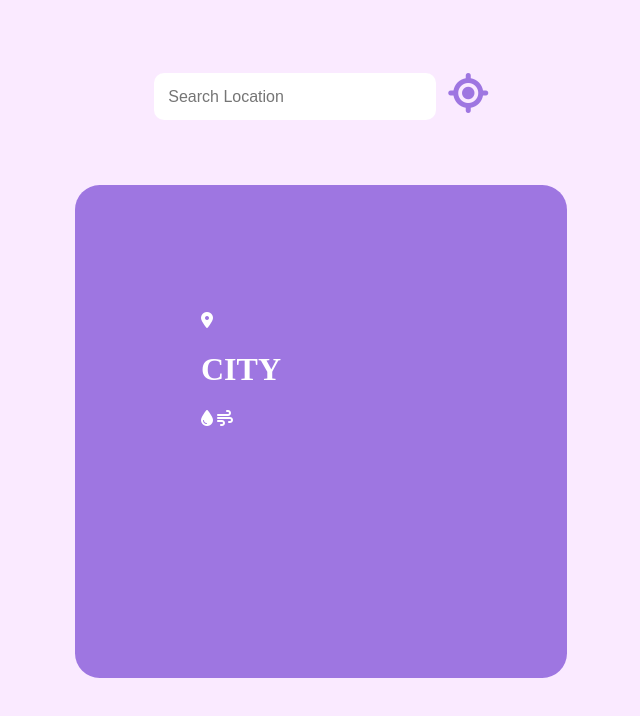
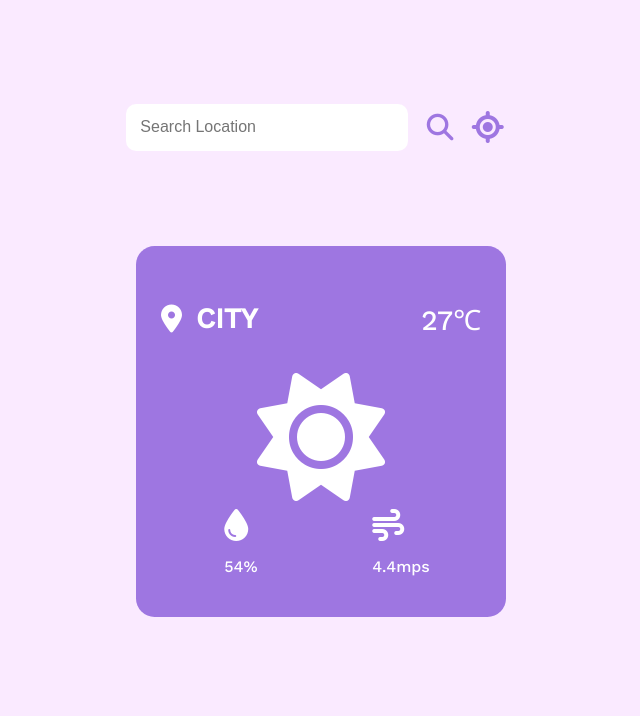
Before and after one commit to noelkearneyy/vanillaWeatherApp, a plain HTML site: page index.html in a window 1280 px wide. Shown: the whole page, without its empty margins (319-959 px from the left). Drawn offline with nearby package versions, Linux system fonts and the light colour scheme.

Commit message:
frontend

```diff
--- a/index.html
+++ b/index.html
@@ -1,28 +1,63 @@
 <!DOCTYPE html>
 <html lang="en">
+
 <head>
     <meta charset="UTF-8">
     <meta http-equiv="X-UA-Compatible" content="IE=edge">
     <meta name="viewport" content="width=device-width, initial-scale=1.0">
     <link rel="stylesheet" type="text/css" href="style.css">
     <script src="https://kit.fontawesome.com/420af9dd0e.js" crossorigin="anonymous"></script>
+    <script type="text/javascript" src="https://livejs.com/live.js"></script>
     <title>Weather App</title>
 </head>
+
 <body>
 
-    <div class="searchLocationContainer">
-        <input class="locationSearchInput" name="locationSearchInput" type="text" placeholder="Search Location" tabindex="1"/>
-        <i class="fa-solid fa-location-crosshairs locationSearchIcon" id="locationSearchIcon" tabindex="2"></i>
-    </div>
+        <form class="searchLocationContainer">
+        <input class="locationSearchInput" name="locationSearchInput" type="text" placeholder="Search Location" tabindex="1" />
+            <button type="submit" class="locationSearchBtn" tabindex="2"><i class="fa-solid fa-magnifying-glass locationSearchIcon"></i></button>
+            <i class="fa-solid fa-location-crosshairs locationSearchIcon" id="locationSearchIcon" tabindex="3"></i>
+        </form>
 
     <div class="weatherContainer">
-        <i class="fa-sharp fa-solid fa-location-dot"></i>
-        <h1>CITY</h1>
-        <i class="fa-solid fa-droplet"></i>
-        <i class="fa-solid fa-wind"></i>
+        <div class="headerContainer">
+        <div class="cityContainer" tabindex="3">
+            <i class="fa-sharp fa-solid fa-location-dot"></i>
+            <h1>CITY</h1>
+        </div>
+
+        <div class="temperature" tabindex="4">
+            <p>27&#8451</p>
+        </div>
+        </div>
+
+        <div class="weatherIconContainer" tabindex="5">
+            <i class="fa-solid fa-sun weatherIcon"></i>
+            <!-- <i class="fa-solid fa-clouds-sun"></i> -->
+            <!-- <i class="fa-solid fa-clouds"></i> -->
+            <!-- <i class="fa-solid fa-cloud-sun-rain weatherIcon"></i> -->
+            <!-- <i class="fa-solid fa-cloud-showers-heavy weatherIcon"></i> -->
+            <!-- <i class="fa-solid fa-cloud-snow"></i> -->
+        </div>
+
+        <div class="metricsContainer">
+            <div class="metric" tabindex="6">
+                <i class="fa-solid fa-droplet"></i>
+                <p id="rainMetric">54%</p>
+            </div>
+
+            <div class="metric" tabindex="7">
+                <i class="fa-solid fa-wind"></i>
+                <p id="windMetric">4.4mps</p>
+            </div>
+        </div>
     </div>
 
 </body>
 
 <script src="index.js"></script>
+<script src="https://cdnjs.cloudflare.com/ajax/libs/axios/1.3.4/axios.min.js"
+    integrity="sha512-LUKzDoJKOLqnxGWWIBM4lzRBlxcva2ZTztO8bTcWPmDSpkErWx0bSP4pdsjNH8kiHAUPaT06UXcb+vOEZH+HpQ=="
+    crossorigin="anonymous" referrerpolicy="no-referrer"></script>
+
 </html>
--- a/index.js
+++ b/index.js
@@ -1,10 +1,25 @@
 const searchLocationInput = document.querySelector('.locationSearchInput');
 const searchLocationIcon = document.querySelector('#locationSearchIcon');
 
-const searchDetails = {}
+const APIKey = "171073ee66f087671dbe9dfd93e6be69";
+
+let searchDetails = {
+    latitude: '',
+    longitude: '',
+    city: '',
+}
+
+const searchWeatherLocation = () => {
+    // const url = `http://api.openweathermap.org/geo/1.0/direct?q=London&limit=5&appid=${APIKey}`
+    axios.get(`https://api.openweathermap.org/data/3.0/onecall?lat=54.5198883&lon=-6.0480218&appid=171073ee66f087671dbe9dfd93e6be69`).then((response) => {
+       console.log(response.data);
+     })
+     .catch((error) => console.error(error));
+   }
 
 searchLocationInput.addEventListener('input', (event) => {
     const searchValue = event.target.value;
+    searchWeatherLocation()
 
 });
 
@@ -22,9 +37,11 @@ const userLocation = (location) => {
     const latitude = location.coords.latitude;
     const longitude = location.coords.longitude;
 
-    console.log(latitude, longitude);
+    searchDetails = {
+        ...searchDetails,
+        latitude: latitude,
+        longitude: longitude,
+    }
+
+    console.log(searchDetails);
 }
-
-const searchWeatherLocation = () => {
-
-}
--- a/style.css
+++ b/style.css
@@ -1,5 +1,7 @@
+@import url('https://fonts.googleapis.com/css2?family=Work+Sans:wght@500&display=swap');
 
 body {
+    font-family: 'Work Sans', sans-serif;
     min-height: 100vh;
     max-width: 100vw;
     overflow: hidden;
@@ -20,18 +22,6 @@ body {
     align-self: center;
 }
 
-.weatherContainer {
-    padding: 10%;
-    min-width: 15em;
-    max-width: 15em;
-    min-height: 15em;
-    max-height: 15em;
-    color: white;
-    background-color: #9E76E1;
-    border-radius: 5%;
-    justify-self: center;
-}
-
 .locationSearchInput {
     padding: 1%;
     border-radius: 10px;
@@ -49,12 +39,87 @@ body {
 
 .locationSearchIcon {
     color: #9E76E1;
-    font-size: 2.5em;
+    font-size: 2em;
     cursor: pointer;
     transition: 0.3s ease-in;
     margin-left: 1%;
+    margin-right: 1%;
+    align-self: center;
 }
 
 .locationSearchIcon:hover {
     color: #65BAA9;
 }
+
+.locationSearchBtn {
+    background-color: transparent;
+    margin-left: 1%;
+    cursor: pointer;
+    transition: 0.3s ease-in;
+    border: none;
+}
+
+.weatherContainer {
+    padding: 2%;
+    min-width: 20em;
+    max-width: 20em;
+    min-height: 20em;
+    max-height: 20em;
+    color: white;
+    background-color: #9E76E1;
+    border-radius: 5%;
+    justify-self: center;
+
+    display: grid;
+    align-content: space-between;
+}
+
+.headerContainer {
+    display: grid;
+    grid-auto-flow: column;
+    justify-content: space-between;
+}
+
+.cityContainer {
+    display: flex;
+    align-items: center;
+}
+
+.cityContainer h1 {
+    font-size: 1.75em;
+}
+
+.cityContainer i {
+    font-size: 1.75em;
+    margin-right: 0.5em;
+}
+
+.temperature p {
+    font-size: 1.75em;
+}
+
+.weatherIcon {
+    font-size: 8em;
+    /* text-align: center; */
+}
+
+.weatherIconContainer {
+    display: grid;
+    justify-content: center;
+}
+
+.metricsContainer {
+    display: grid;
+    grid-auto-flow: column;
+    grid-template-columns: 50% 50%;
+    justify-content: center;
+}
+
+.metricsContainer i {
+    font-size: 2em;
+}
+
+.metric {
+    display: grid;
+    justify-content: center;
+}
```
